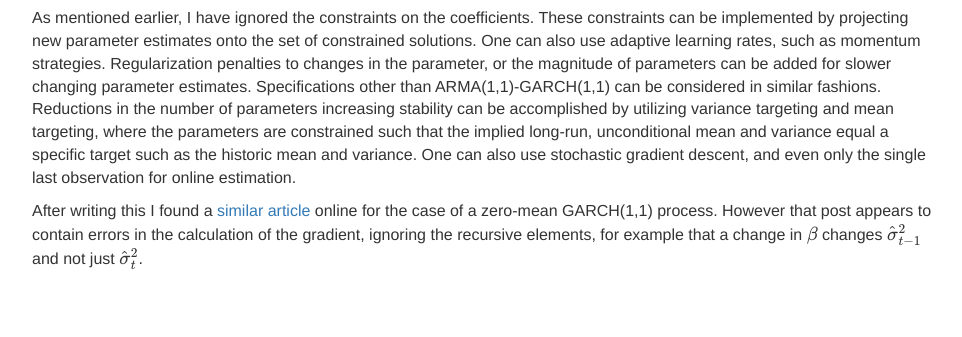
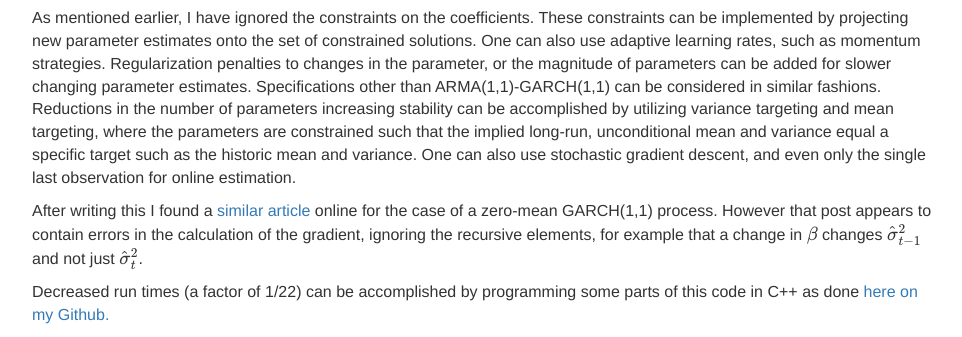
Before and after one commit to sczinner/sczinner.github.io, a plain HTML site: page ARMA11GARCH11.html in a window 1280 px wide. Shown: the part 6047-6384 px from the top of the page, without its empty margins (153-1115 px from the left). Before the commit the page ends 6328 px from the top, so only its background shows below. Drawn offline with nearby package versions, Linux system fonts and the light colour scheme; some packages are replaced by stand-ins of ours.

Commit message:
Update ARMA11GARCH11.html

```diff
--- a/ARMA11GARCH11.html
+++ b/ARMA11GARCH11.html
@@ -310,6 +310,7 @@ points(time(X),head(AG$Xhat,-1)-1.96*sqrt(head(AG$Sigma2hat,-1)),type=&quot;l&qu
 <h2>Other notes</h2>
 <p>As mentioned earlier, I have ignored the constraints on the coefficients. These constraints can be implemented by projecting new parameter estimates onto the set of constrained solutions. One can also use adaptive learning rates, such as momentum strategies. Regularization penalties to changes in the parameter, or the magnitude of parameters can be added for slower changing parameter estimates. Specifications other than ARMA(1,1)-GARCH(1,1) can be considered in similar fashions. Reductions in the number of parameters increasing stability can be accomplished by utilizing variance targeting and mean targeting, where the parameters are constrained such that the implied long-run, unconditional mean and variance equal a specific target such as the historic mean and variance. One can also use stochastic gradient descent, and even only the single last observation for online estimation.</p>
 <p>After writing this I found a <a href="https://www.almoststochastic.com/2013/07/static-parameter-estimation-for-garch.html">similar article</a> online for the case of a zero-mean GARCH(1,1) process. However that post appears to contain errors in the calculation of the gradient, ignoring the recursive elements, for example that a change in <span class="math inline">\(\beta\)</span> changes <span class="math inline">\(\hat\sigma_{t-1}^2\)</span> and not just <span class="math inline">\(\hat\sigma_{t}^2\)</span>.</p>
+<p>Decreased run times (a factor of 1/22) can be accomplished by programming some parts of this code in C++ as done <a href="https://github.com/sczinner/ARMA11GARCH11">here on my Github.</a></p>
 </div>
 
 
```
